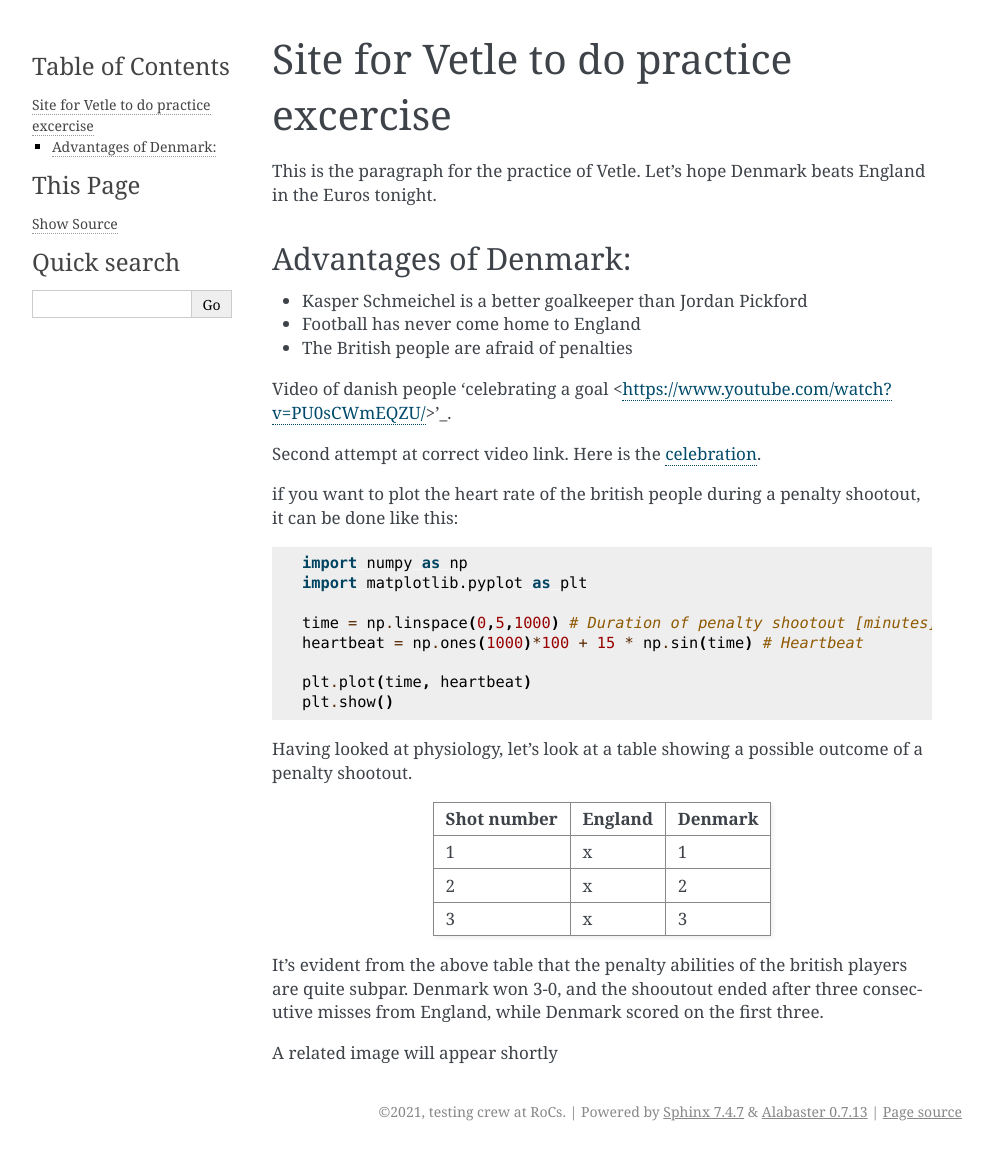
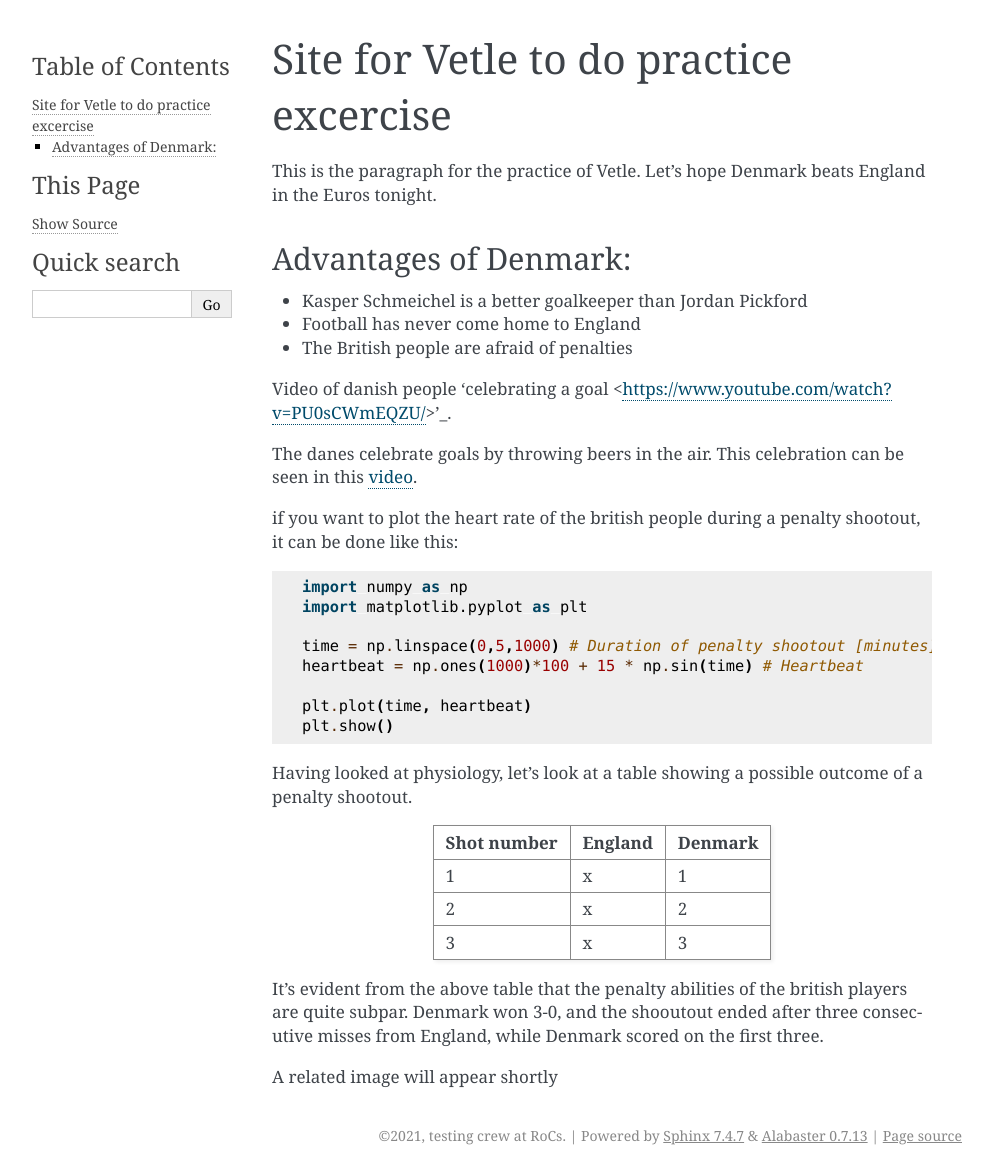
Before and after one commit to guadabsb15/summer_2021_report, a Sphinx documentation site: the page built from docs/source/practiceV.rst, in a window 1280 px wide. Shown: the whole page, without its empty margins (148-1140 px from the left). Built offline with Sphinx 7.4.7, drawn with Linux system fonts in a browser that asks for light colours; before the commit the page ends 1151 px from its top, so only the background shows below that.

Commit message:
Hyperlink to video completed.

```diff
--- a/docs/source/practiceV.rst
+++ b/docs/source/practiceV.rst
@@ -13,9 +13,9 @@ Advantages of Denmark:
 Video of danish people 'celebrating a goal
 <https://www.youtube.com/watch?v=PU0sCWmEQZU/>'_.
 
-Second attempt at correct video link. Here is the celebration_.
+The danes celebrate goals by throwing beers in the air. This celebration can be seen in this video_.
 
-.. _celebration: https://www.youtube.com/watch?v=PU0sCWmEQZU/
+.. _video: https://www.youtube.com/watch?v=PU0sCWmEQZU/
 
 
 if you want to plot the heart rate of the british people during a penalty shootout, it can be done like this:
```
